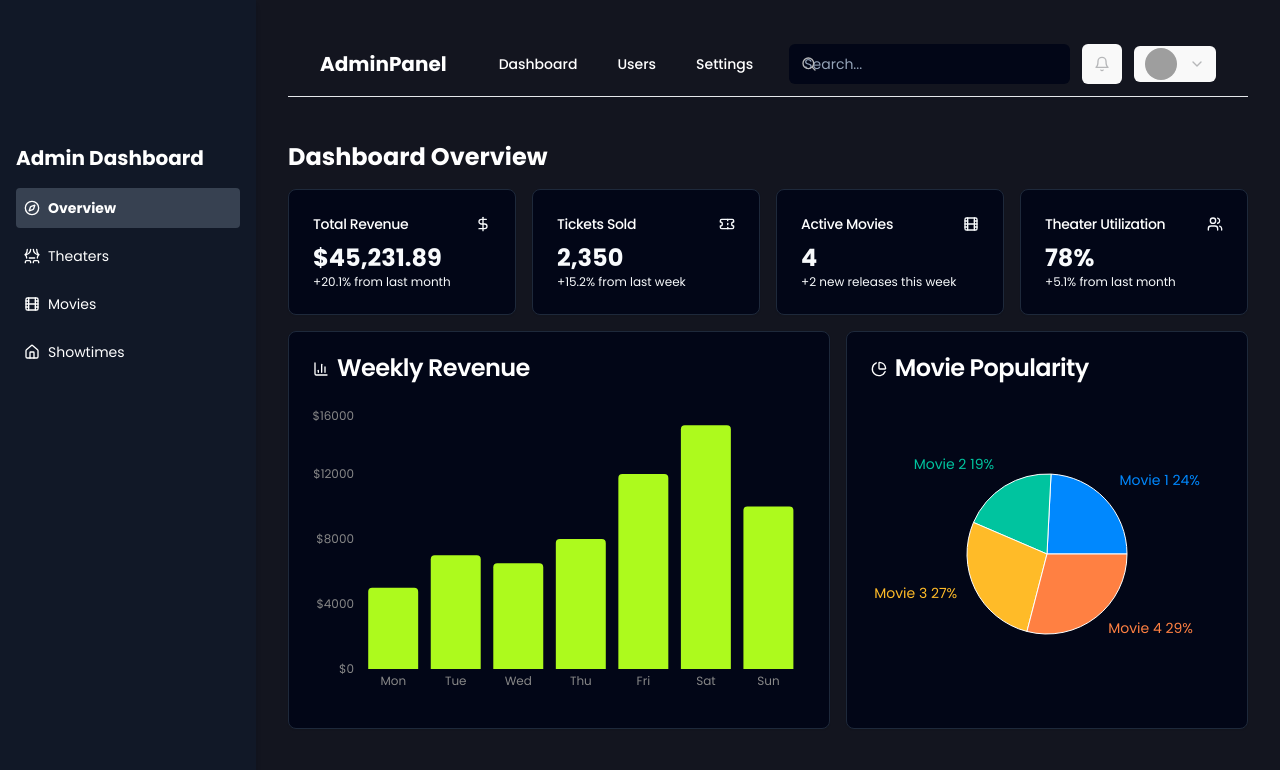
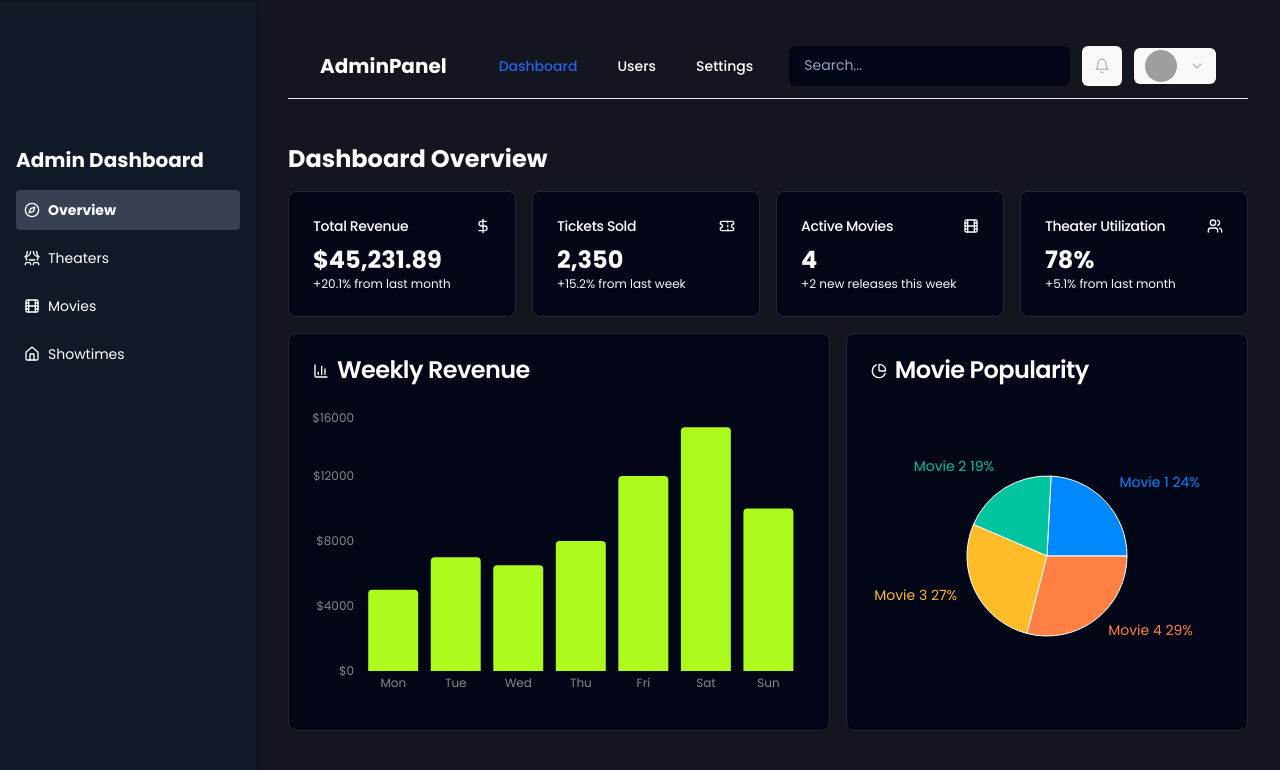
Before and after one commit to AdrijaDastidar/Movie-Frontend, a React (Vite) app: page /admin in a window 1280 px wide. Shown: the top 770 px of the page. Built offline with nearby package versions, Linux system fonts and the light colour scheme; grey boxes are pictures that could not be loaded; a web font is replaced by a local one.

Commit message:
dashboard

```diff
--- a/src/components/Admin.jsx
+++ b/src/components/Admin.jsx
@@ -11,7 +11,7 @@ export default function Admin() {
     const [activeTab, setActiveTab] = useState("overview")  // Default to 'overview'
 
     return (
-        <div className="flex h-screen">
+        <div className="flex">
             {/* Sidebar */}
             <aside className="w-64 py-32 bg-gray-900 shadow-md">
                 <nav className="p-4">
@@ -77,7 +77,7 @@ export default function Admin() {
             </aside>
 
             {/* Main content */}
-            <main className="flex-1 p-8 overflow-auto">
+            <main className="flex-1 p-8 w-full">
                 <AdminNav />
                 <Tabs value={activeTab} onValueChange={setActiveTab}>
                     {/* Overview Tab */}
--- a/src/components/page/AdminNav.jsx
+++ b/src/components/page/AdminNav.jsx
@@ -1,4 +1,5 @@
 "use client"
+import { useState } from "react"
 import { Search, Bell, ChevronDown } from "lucide-react"
 import { Button } from "@/components/ui/button"
 import { Input } from "@/components/ui/input"
@@ -10,6 +11,8 @@ import {
 } from "@/components/ui/dropdown-menu"
 
 export default function AdminNav() {
+  // State to track the currently selected navigation item
+  const [activeTab, setActiveTab] = useState("Dashboard")
 
   const navItems = [
     { name: "Dashboard", href: "/admin" },
@@ -28,12 +31,17 @@ export default function AdminNav() {
               </a>
             </div>
             <div className="hidden md:block ml-10">
-              <div className="flex items-baseline space-x-4">
+              <div className="flex items-baseline space-x-4 ">
                 {navItems.map((item) => (
                   <a
                     key={item.name}
                     href={item.href}
-                    className="text-muted-foreground hover:text-primary px-3 py-2 rounded-md text-sm font-medium"
+                    onClick={() => setActiveTab(item.name)}
+                    className={`${
+                      activeTab === item.name
+                        ? "text-primary  text-blue-600"
+                        : "text-muted-foreground"
+                    } hover:text-primary px-3 py-2 rounded-md text-sm font-medium`}
                   >
                     {item.name}
                   </a>
@@ -46,7 +54,7 @@ export default function AdminNav() {
               <div className="ml-4 flex items-center md:ml-6">
                 <div className="relative">
                   <div className="absolute inset-y-0 left-0 pl-3 flex items-center pointer-events-none">
-                    <Search className="h-4 w-4 text-muted-foreground" aria-hidden="true" />
+                    <Search className="h-4 w-4 p-3 text-muted-foreground" aria-hidden="true" />
                   </div>
                   <Input
                     type="text"
```
